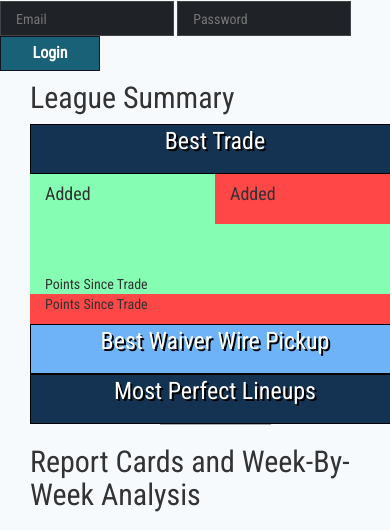
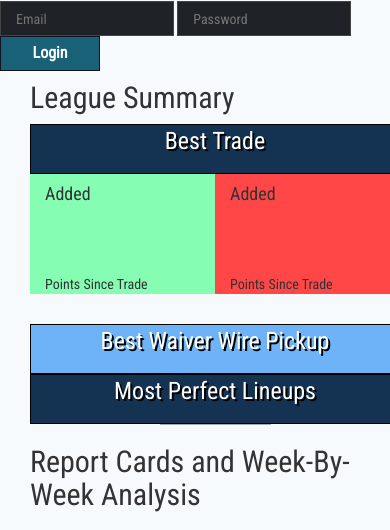
Before and after one commit to waprin/fantasybuff, a Django app: template teams/templates/teams/backbone.html in a window 390 px wide. Shown: the part 51-581 px from the top of the page. Run offline with Django 3.2, Linux system fonts and the light colour scheme; the template is opened without the code that fills it, so the values that code supplies are empty; parts of the project's set-up code (start-up, migrations or seed data) failed here and were passed over; some libraries are stand-ins or nearby versions.

Commit message:
Fix Trade Columns To Still Be Columns On Mobile

```diff
--- a/teams/templates/teams/backbone.html
+++ b/teams/templates/teams/backbone.html
@@ -32,22 +32,22 @@
         </div>
       </div>
       <div class="row trade-columns">
-        <div class="col-sm-6 players-added trade-winner">
+        <div class="col-xs-6 players-added trade-winner">
             {% for player in trade.players_removed.all %}
               {{   player.name }}
             {% endfor %}
         </div>
-        <div class="col-sm-6 players-added trade-loser">
+        <div class="col-xs-6 players-added trade-loser">
         {% for player in trade.players_added.all %}
                 {{ player.name }}
               {% endfor %}
         </div>
       </div>
       <div class="row trade-columns">
-         <div class="col-sm-6 trade-winner">
+         <div class="col-xs-6 trade-winner">
            Points Since Trade {{ trade.get_total_points_for }}
          </div>
-         <div class="col-sm-6 trade-loser">
+         <div class="col-xs-6 trade-loser">
            Points Since Trade {{ trade.get_total_points_against }}
         </div>
       </div>
```
